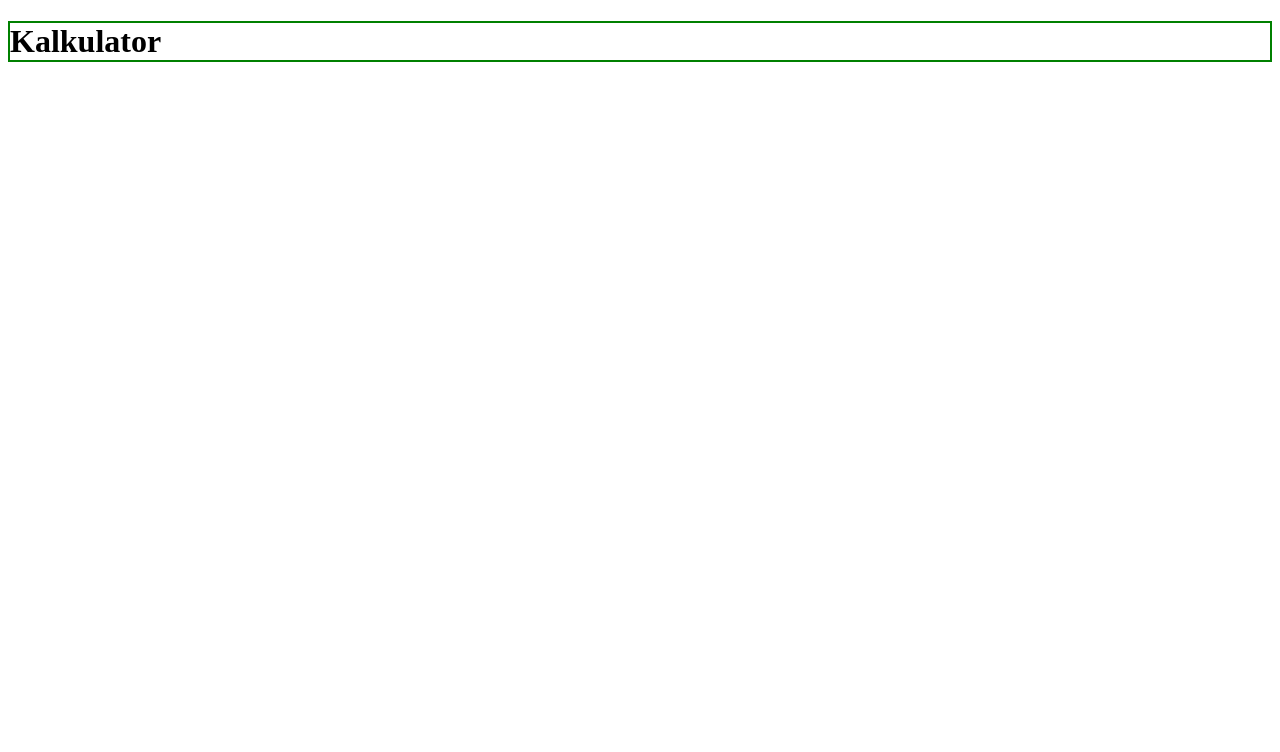
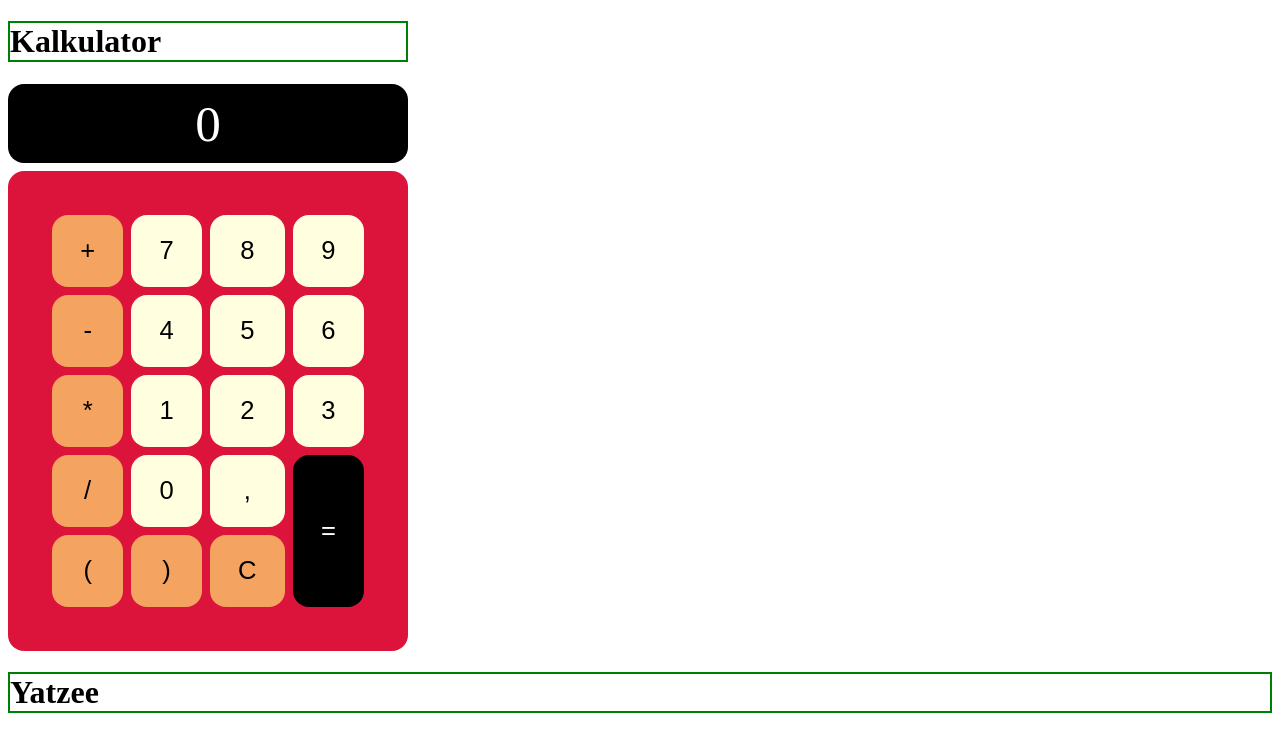
Before and after one commit to Fiery106/Kalkulator, a plain HTML site: page index.html in a window 1280 px wide. Drawn offline with Linux system fonts and the light colour scheme.

Commit message:
Kalkulator

```diff
--- a/index.html
+++ b/index.html
@@ -10,8 +10,89 @@
 
 
     <body>
-        <h1 class="tittel">
-            Kalkulator
-        </h1>
+        <div class="kalkulator">
+            <h1 class="tittel">
+                Kalkulator
+            </h1>
+
+            <p class="sum">
+                0
+            </p>
+
+            <div class="kalkulator-bg">
+                <button class="operator row1">
+                    +
+                </button>
+                <button class="tall row1">
+                    7
+                </button>
+                <button class="tall row1">
+                    8
+                </button>
+                <button class="tall row1">
+                    9
+                </button>
+
+
+                <button class="operator row2">
+                    -
+                </button>
+                <button class="tall row2">
+                    4
+                </button>
+                <button class="tall row2">
+                    5
+                </button>
+                <button class="tall row2">
+                    6
+                </button>
+
+
+                <button class="operator row3">
+                    *
+                </button>
+                <button class="tall row3">
+                    1
+                </button>
+                <button class="tall row3">
+                    2
+                </button>
+                <button class="tall row3">
+                    3
+                </button>
+
+
+                <button class="operator row4">
+                    /
+                </button>
+                <button class="tall row4">
+                    0
+                </button>
+                <button class="tall row4">
+                    ,
+                </button>
+                <button id="submit">
+                    =
+                </button>
+
+
+                <button class="operator row5">
+                    (
+                </button>
+                <button class="operator row5">
+                    )
+                </button>
+                <button class="operator row5">
+                    C
+                </button>
+            </div>
+        </div>
+
+
+        <div class="yatzee">
+            <h1 class="tittel">
+                Yatzee
+            </h1>
+        </div>
     </body>
 </html>
--- a/styles.css
+++ b/styles.css
@@ -1,3 +1,73 @@
 h1 {
     border: 2px solid green;
 }
+
+.kalkulator {
+    max-width: 400px;
+}
+
+.sum {
+    background-color: black;
+    color: white;
+    text-align: center;
+
+    border-radius: 16px;
+    font-size: 3.2em;
+
+    padding: 10px 0;
+    margin: 8px 0;
+}
+
+.kalkulator-bg {
+    display: grid;
+
+    background-color: crimson;
+    height: 400px;
+    padding: 40px;
+
+    border-radius: 16px;
+}
+
+.operator, .tall, #submit {
+    border: none;
+    border-radius: 16px;
+    font-size: 1.6em;
+
+    margin: 4px;
+}
+
+.operator {
+    background-color: sandybrown;
+}
+
+.tall {
+    background-color: lightyellow;
+}
+
+#submit {
+    background-color: black;
+    color: white;
+
+    grid-column: 4;
+    grid-row: span 2;
+}
+
+.row1 {
+    grid-row: 1;
+}
+
+.row2 {
+    grid-row: 2;
+}
+
+.row3 {
+    grid-row: 3;
+}
+
+.row4 {
+    grid-row: 4;
+}
+
+.row5 {
+    grid-row: 5;
+}
```
